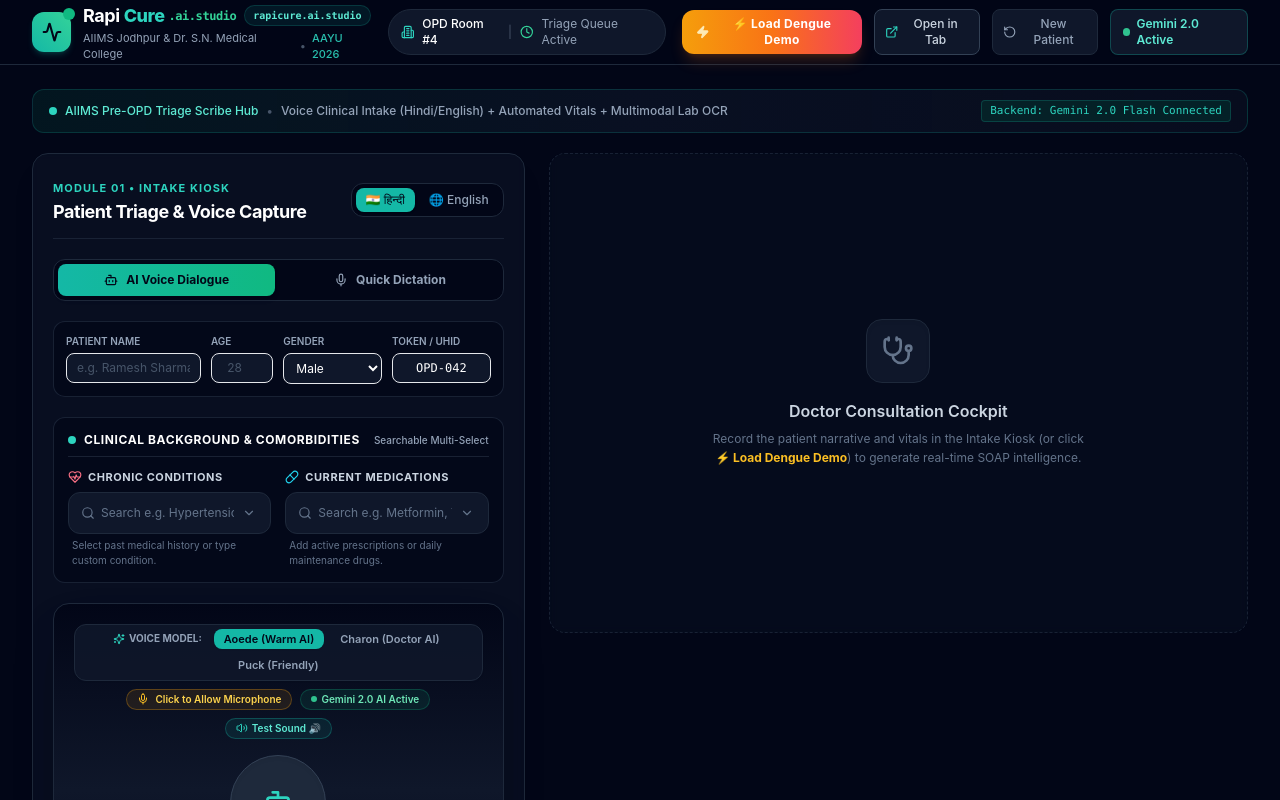
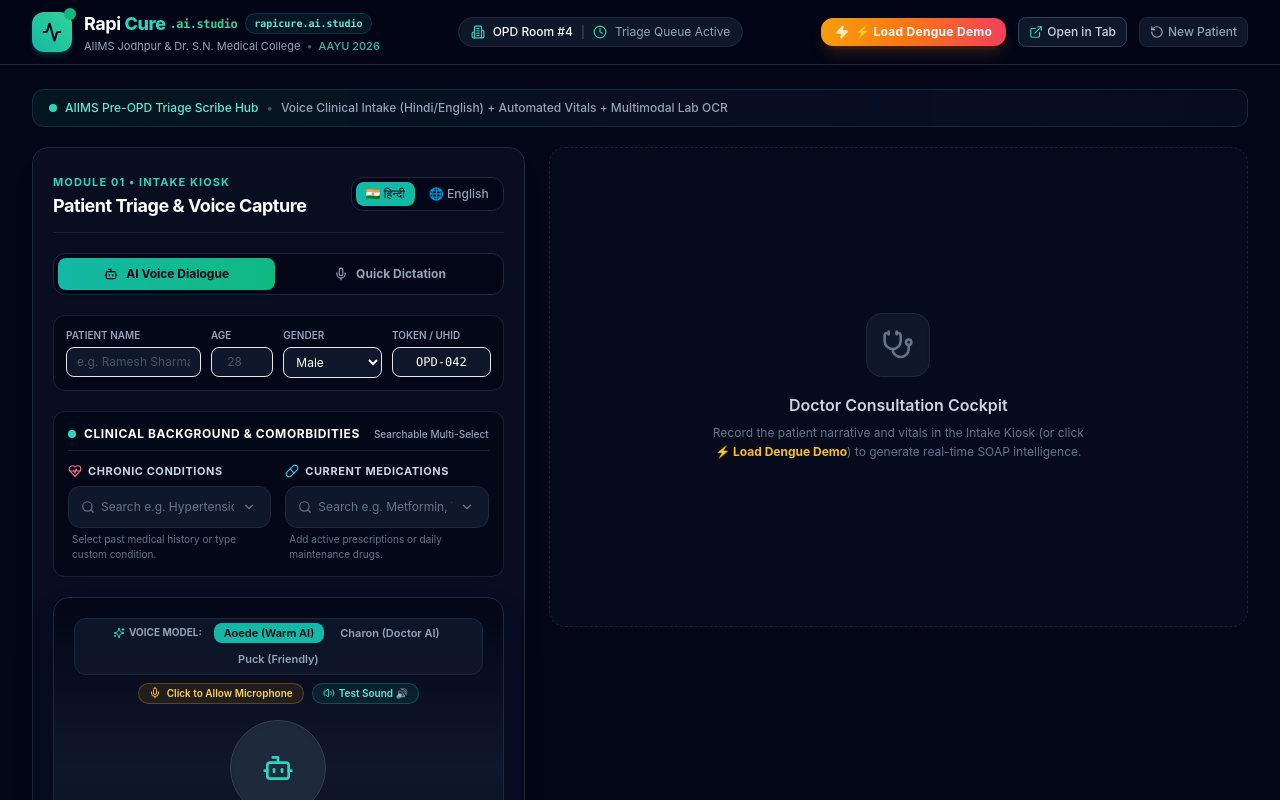
Before and after one commit to RazabSaifi/Rapicure, a Next.js app: page / in a window 1280 px wide. Shown: the top 800 px of the page. Built offline with nearby package versions, Linux system fonts and the light colour scheme.

Commit message:
Simplify UI by removing Gemini badges and Manage Key references

```diff
--- a/app/page.tsx
+++ b/app/page.tsx
@@ -220,7 +220,6 @@
               Voice Clinical Intake (Hindi/English) + Automated Vitals + Multimodal Lab OCR
             </span>
           </div>
-          <span className="text-[11px] text-teal-400 font-mono bg-teal-950/60 px-2 py-0.5 rounded border border-teal-700/40">Backend: Gemini 2.0 Flash Connected</span>
         </div>
 
         <div className="grid grid-cols-1 lg:grid-cols-12 gap-6 items-start">
--- a/components/Navbar.tsx
+++ b/components/Navbar.tsx
@@ -102,11 +102,6 @@
             <span>New Patient</span>
           </button>
 
-          {/* Backend AI Engine Status Badge */}
-          <div className="inline-flex items-center gap-1.5 px-3 py-1.5 rounded-lg text-xs font-semibold bg-slate-900 border border-teal-500/30 text-teal-300 shadow-sm">
-            <span className="w-2 h-2 rounded-full bg-emerald-400 animate-pulse" />
-            <span className="hidden sm:inline">Gemini 2.0 Active</span>
-          </div>
         </div>
       </div>
     </header>
--- a/components/VoiceConversationStudio.tsx
+++ b/components/VoiceConversationStudio.tsx
@@ -484,32 +484,6 @@
             </button>
           )}
 
-          {activeVoiceMode === "elevenlabs_studio" && (
-            <span className="inline-flex items-center gap-1 px-2.5 py-0.5 rounded-full text-[10px] font-bold bg-gradient-to-r from-purple-500/20 to-pink-500/20 text-purple-300 border border-purple-500/40 shadow-sm animate-pulse">
-              <Sparkles className="w-3 h-3 text-purple-400" />
-              ElevenLabs Studio Voice
-            </span>
-          )}
-
-          {activeVoiceMode === "google_neural_voice" && (
-            <span className="inline-flex items-center gap-1 px-2.5 py-0.5 rounded-full text-[10px] font-bold bg-teal-500/20 text-teal-300 border border-teal-500/40 animate-pulse">
-              <Sparkles className="w-3 h-3 text-teal-400" />
-              Google Human Neural Voice
-            </span>
-          )}
-
-          {activeVoiceMode === "gemini_native" && (
-            <span className="inline-flex items-center gap-1 px-2.5 py-0.5 rounded-full text-[10px] font-bold bg-teal-500/20 text-teal-300 border border-teal-500/40 animate-pulse">
-              <Sparkles className="w-3 h-3 text-teal-400" />
-              Gemini 2.0 Human Voice
-            </span>
-          )}
-
-          <span className="inline-flex items-center gap-1 px-2.5 py-0.5 rounded-full text-[10px] font-semibold bg-emerald-500/10 text-emerald-300 border border-emerald-500/25">
-            <span className="w-1.5 h-1.5 rounded-full bg-emerald-400 animate-pulse" />
-            Gemini 2.0 AI Active
-          </span>
-
           <button
             type="button"
             onClick={async () => {
```
